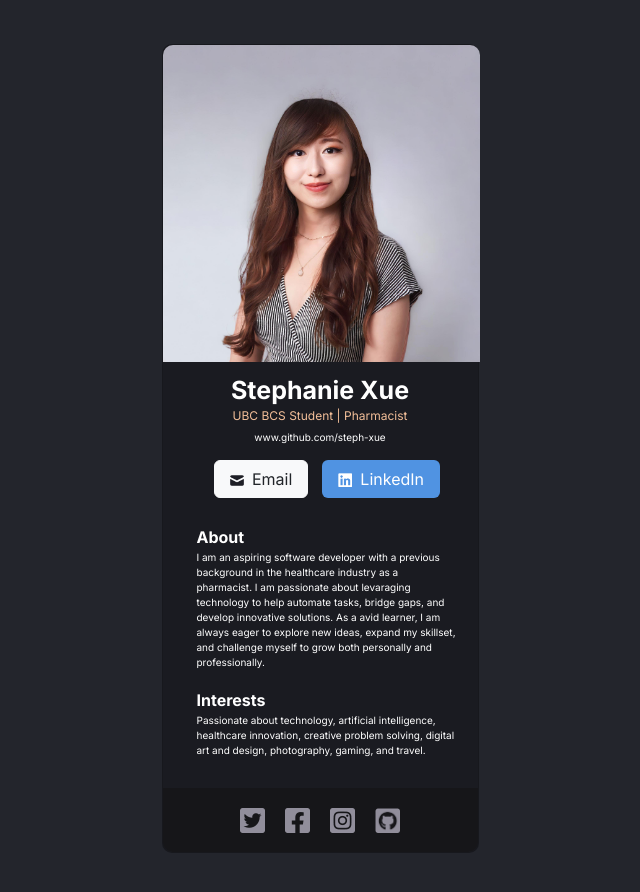
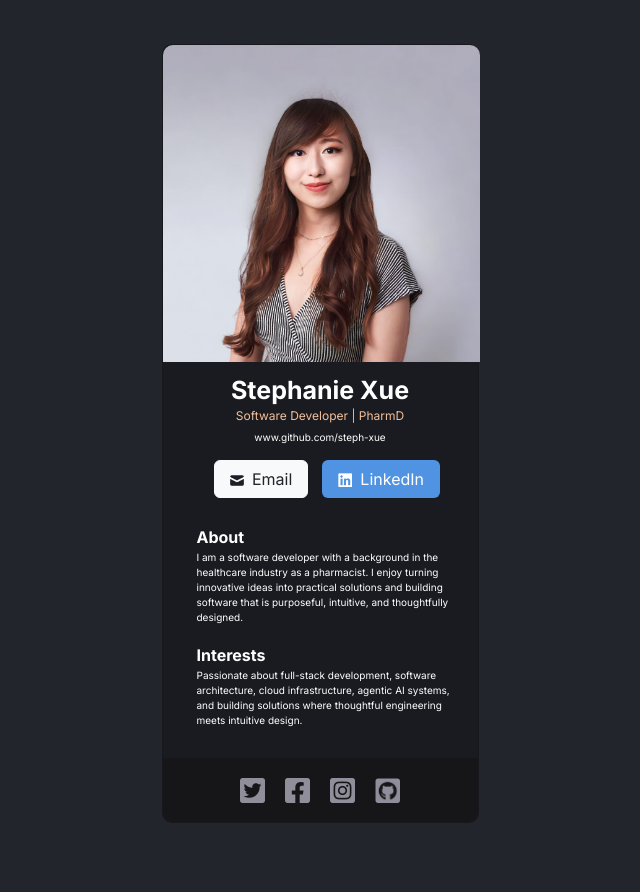
Before and after one commit to steph-xue/digital-business-card, a React (Vite) app: page / in a window 1280 px wide. Shown: the top 892 px of the page, without its empty margins (320-960 px from the left). After the commit the page ends 867 px from the top, so only its background shows below. Built offline with nearby package versions, Linux system fonts and the light colour scheme.

Commit message:
update about me

```diff
--- a/src/components/About.jsx
+++ b/src/components/About.jsx
@@ -5,7 +5,7 @@ function About() {
         <div className="about-page">
             <h1>About</h1>
             <p>
-                I am an aspiring software developer with a previous background in the healthcare industry as a pharmacist. I am passionate about levaraging technology to help automate tasks, bridge gaps, and develop innovative solutions. As a avid learner, I am always eager to explore new ideas, expand my skillset, and challenge myself to grow both personally and professionally.
+                I am a software developer with a background in the healthcare industry as a pharmacist. I enjoy turning innovative ideas into practical solutions and building software that is purposeful, intuitive, and thoughtfully designed.
             </p>
         </div>
     );
--- a/src/components/Info.jsx
+++ b/src/components/Info.jsx
@@ -8,14 +8,14 @@ function Info() {
         <div className="info">
             <img className="profilepic" src={profile} alt="profile-steph" />
             <p className="name">Stephanie Xue</p>
-            <p className="role">UBC BCS Student | Pharmacist</p>
+            <p className="role">Software Developer | PharmD </p>
             <p className="website">www.github.com/steph-xue</p>
             <div className="buttons">
                 <a role="button" className="btn btn-light" href="mailto:stephaniexue3@gmail.com">
                     <img className="email-logo" src={email} alt="email-logo" />
                     Email
                 </a>
-                <a role="button" className="btn btn-linkedin" href="https://www.linkedin.com/in/stephanie-x-639182188/">
+                <a role="button" className="btn btn-linkedin" href="https://www.linkedin.com/in/stephxue/">
                     <img className="linkedin-logo" src={linkedin} alt="linkedin-logo" />
                     LinkedIn
                 </a>
--- a/src/components/Interests.jsx
+++ b/src/components/Interests.jsx
@@ -5,7 +5,7 @@ function Interests() {
         <div className="interests-page">
             <h1>Interests</h1>
             <p>
-                Passionate about technology, artificial intelligence, healthcare innovation, creative problem solving, digital art and design, photography, gaming, and travel.
+                Passionate about full-stack development, software architecture, cloud infrastructure, agentic AI systems, and building solutions where thoughtful engineering meets intuitive design.
             </p>
         </div>
     );
```
